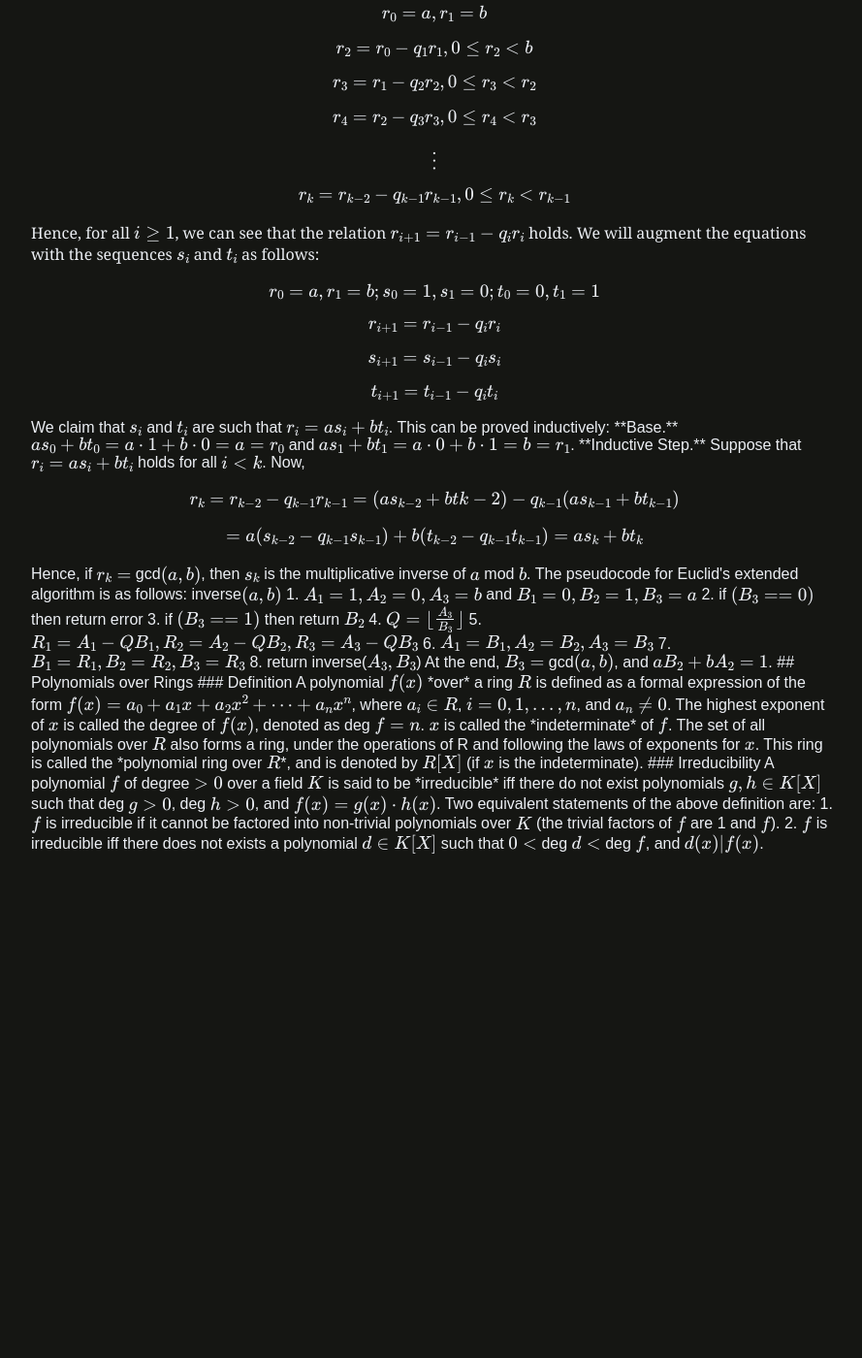
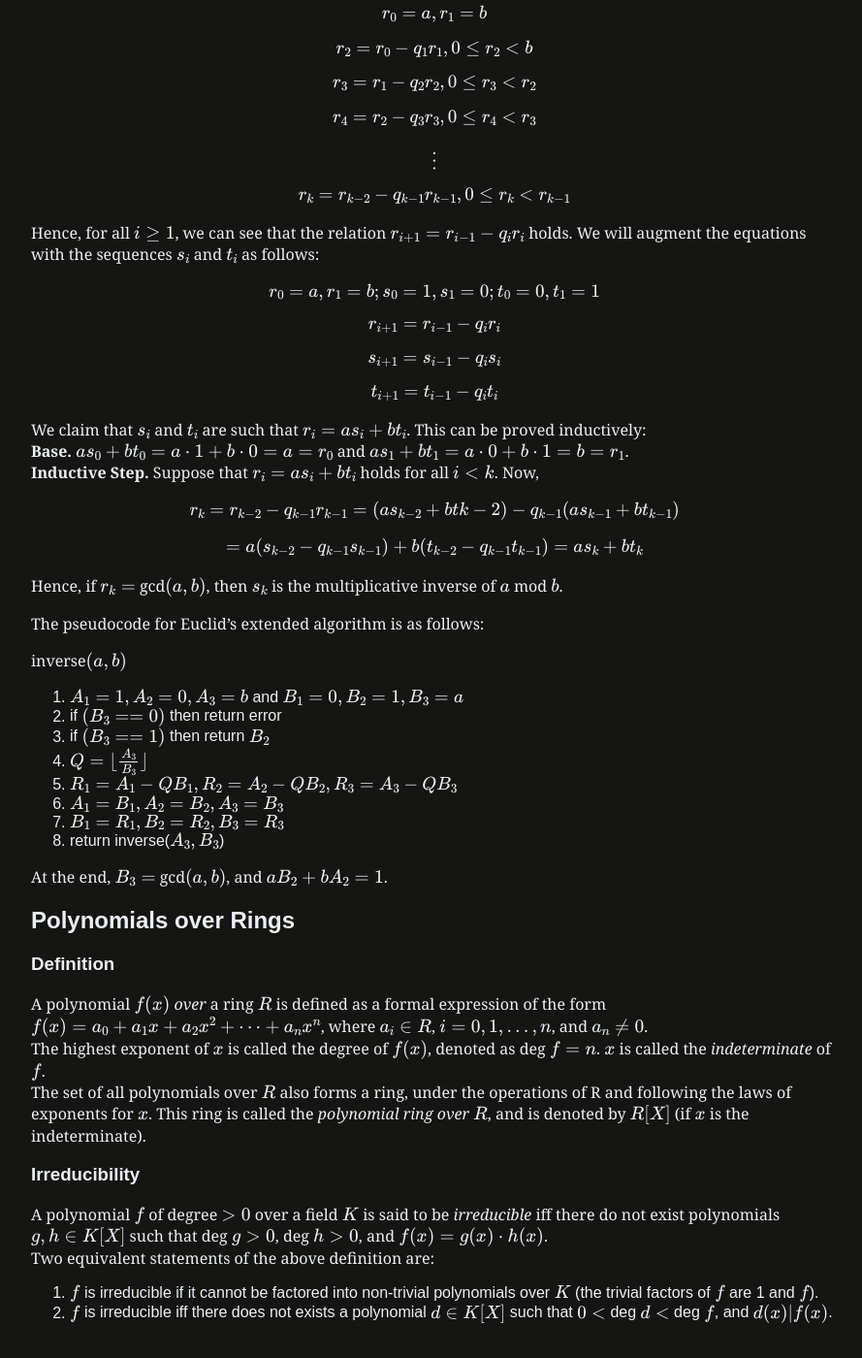
Before and after one commit to iiit-notebook/iiit-notebook.github.io, a Jekyll site: the page built from _posts/2020-11-28-ds-lecture-31.md, in a window 1280 px wide and 1400 px high, scrolled down 1349 px. Shown: the whole window at 97% size, without its empty margins (192-1081 px from the left). Built offline with Jekyll 4.4.1, drawn with Linux system fonts in a browser that asks for light colours; formulas are drawn with MathJax 3; before the commit the page ends 2250 px from its top, so only the background shows below that.

```diff
--- a/_posts/2020-11-28-ds-lecture-31.md
+++ b/_posts/2020-11-28-ds-lecture-31.md
@@ -65,7 +65,7 @@ $$r_0 = a, r_1 = b; s_0 = 1, s_1 = 0; t_0 = 0, t_1 = 1$$
 $$r_{i+1} = r_{i-1} - q_ir_i$$
 $$s_{i+1} = s_{i-1} - q_is_i$$
 $$t_{i+1} = t_{i-1} - q_it_i$$
-<div>
+</div>
 
 We claim that $s_i$ and $t_i$ are such that $r_i = as_i + bt_i$. This can be proved inductively:
 **Base.** $as_0 + bt_0 = a \cdot 1 + b \cdot 0 = a = r_0$ and $as_1 + bt_1 = a \cdot 0 + b \cdot 1 = b = r_1$.
@@ -96,11 +96,12 @@ At the end, $B_3 =$ gcd$(a,b)$, and $aB_2 + bA_2 = 1$.
 
 ## Polynomials over Rings
 ### Definition
-A polynomial $f(x)$ *over* a ring $R$ is defined as a formal expression of the form $f(x) = a_0 + a_1x + a_2x^2 + \cdots + a_nx^n$, where $a_i \in R$, $i = 0, 1, ... , n$, and $a_n \neq 0$. The highest exponent of $x$ is called the degree of $f(x)$, denoted as deg $f = n$. $x$ is called the *indeterminate* of $f$.
+A polynomial $f(x)$ *over* a ring $R$ is defined as a formal expression of the form $f(x) = a_0 + a_1x + a_2x^2 + \cdots + a_nx^n$, where $a_i \in R$, $i = 0, 1, ... , n$, and $a_n \neq 0$.
+The highest exponent of $x$ is called the degree of $f(x)$, denoted as deg $f = n$. $x$ is called the *indeterminate* of $f$.
 The set of all polynomials over $R$ also forms a ring, under the operations of R and following the laws of exponents for $x$. This ring is called the *polynomial ring over $R$*, and is denoted by $R[X]$ (if $x$ is the indeterminate).
 
 ### Irreducibility
 A polynomial $f$ of degree $> 0$ over a field $K$ is said to be *irreducible* iff there do not exist polynomials $g, h \in K[X]$ such that deg $g > 0$, deg $h > 0$, and $f(x) = g(x) \cdot h(x)$.
 Two equivalent statements of the above definition are:
 1. $f$ is irreducible if it cannot be factored into non-trivial polynomials over $K$ (the trivial factors of $f$ are 1 and $f$).
-2. $f$ is irreducible iff there does not exists a polynomial $d \in K[X]$ such that $0 <$ deg $d <$ deg $f$, and $d(x) | f(x)$.
+2. $f$ is irreducible iff there does not exists a polynomial $d \in K[X]$ such that $0 <$ deg $d <$ deg $f$, and $d(x)\|f(x)$.
```
Also changed, not shown: _posts/2020-11-26-ds-lecture-30.md (+1 -1 lines), Gemfile.lock, README.md.
